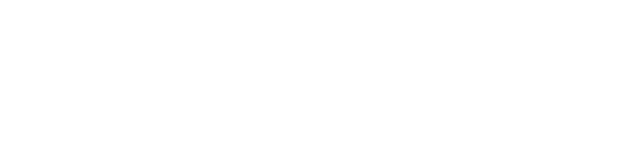
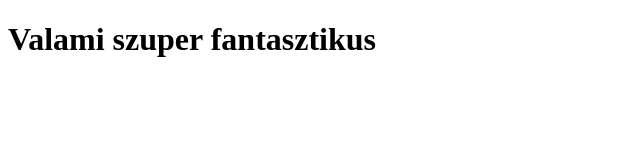
Before and after one commit to BogdanZsolt/gittest, a plain HTML site: page index.html in a window 1280 px wide. Shown: the whole page, without its empty margins (0-640 px from the left). Drawn offline with Linux system fonts and the light colour scheme.

Commit message:
Add a new branch

```diff
--- a/index.html
+++ b/index.html
@@ -6,5 +6,7 @@
     <meta name="viewport" content="width=device-width, initial-scale=1.0" />
     <title>Document</title>
   </head>
-  <body></body>
+  <body>
+    <h1>Valami szuper fantasztikus</h1>
+  </body>
 </html>
```
Also changed, not shown: 1 other file.
